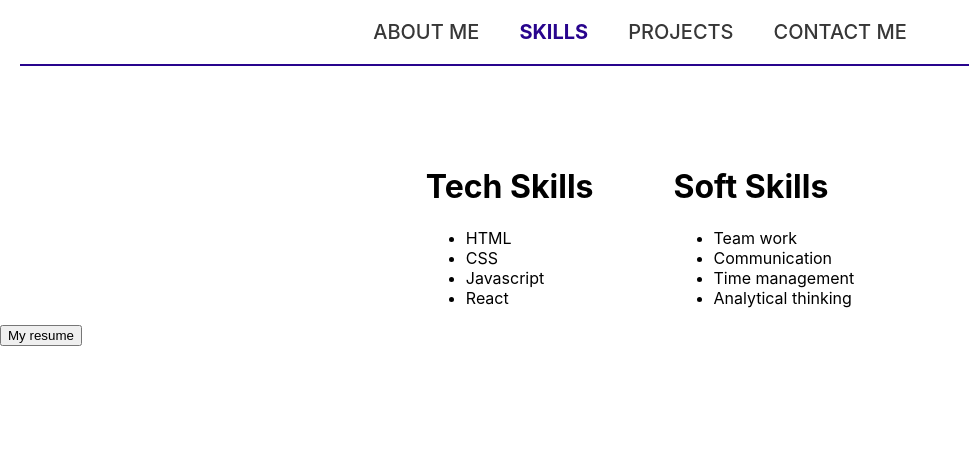
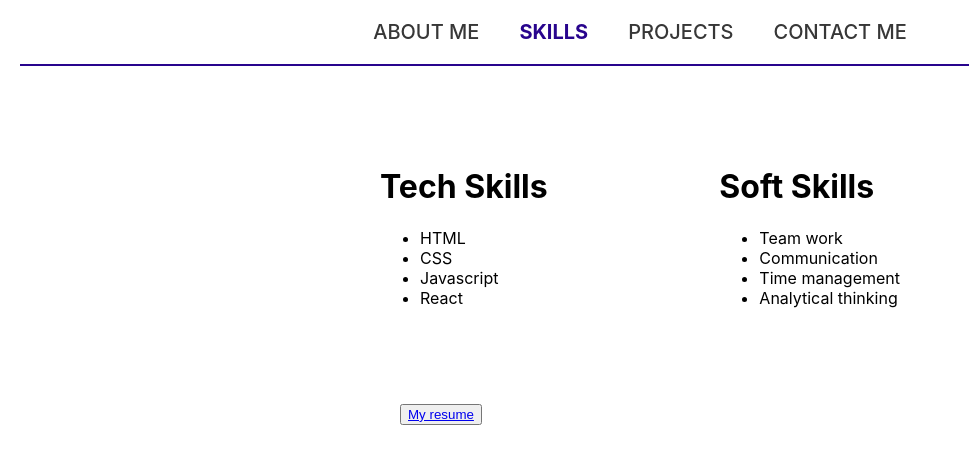
Before and after one commit to Nataly-Moskalenko/portfolio, a React (Create React App) app: page /portfolio/skills in a window 1280 px wide. Shown: the top 464 px of the page, without its empty margins (0-969 px from the left). Built offline with nearby package versions, Linux system fonts and the light colour scheme.

Commit message:
adds links to external url

```diff
--- a/src/components/ProjectCard/ProjectCard.jsx
+++ b/src/components/ProjectCard/ProjectCard.jsx
@@ -4,8 +4,15 @@ export default function ProjectCard({ project }) {
       <h1>{project.title}</h1>
       <p>{project.subtitle}</p>
       <p>{project.description}</p>
-      <img src={project.image} alt={project.title} width="" height="" />
-      <button>{project.link}</button>
+      {/* <img src={project.image} alt={project.title} width="" height="" /> */}
+      <button>
+        <a href={project.link} target="_blank" rel="noopener noreferrer">
+          Go to project {project.title}
+        </a>
+        {/* <Link to={{ pathname: `{project.link}` }} target="_blank">
+          My link
+        </Link> */}
+      </button>
     </div>
   );
 }
--- a/src/data.js
+++ b/src/data.js
@@ -4,9 +4,9 @@ export const projects = [
     title: 'WebStudio',
     subtitle: 'HTML, SASS, BEM, JavaScript, Mobile First Design',
     description:
-      'Individual project -two page website with responsive layout, burger menu, modal windows. Role: Developer.',
+      'Individual project -two page website with responsive layout, burger menu, modal windows.',
     image: '',
-    link: '',
+    link: 'https://nataly-moskalenko.github.io/goit-markup-hw-08/',
   },
   {
     id: '2',
@@ -15,24 +15,24 @@ export const projects = [
     description:
       'Team project - Landing Page for the company IceCream with responsive layout, burger menu, modal windows and attractive design. Role: Developer, I created a universal design for forms, developed the Advantages section.',
     image: '',
-    link: '',
+    link: 'https://makaronnik.github.io/ice-cream-landing/',
   },
   {
     id: '3',
     title: 'Image Search',
-    subtitle: 'HTML, SASS, JavaScript, Parcel',
+    subtitle: 'React',
     description:
-      'Individual project - development of the interface part of the program for searching and viewing images by keyword, using a public API. Role: Developer',
+      'Individual project - development of the interface part of the program for searching and viewing images by keyword, using a public API.',
     image: '',
-    link: '',
+    link: 'https://nataly-moskalenko.github.io/goit-react-hw-03-image-finder/',
   },
   {
     id: '4',
-    title: 'IceCream',
-    subtitle: 'HTML, SASS, JavaScript, Mobile First Design, Parcel, GIT',
+    title: 'Phonebook',
+    subtitle: 'React',
     description:
-      'Team project - Landing Page for the company IceCream with responsive layout, burger menu, modal windows and attractive design. Role: Developer, I created a universal design for forms, developed the Advantages section.',
+      'Individual project - ',
     image: '',
-    link: '',
+    link: 'https://nataly-moskalenko.github.io/goit-react-hw-08-phonebook/',
   }
 ];
--- a/src/pages/Contacts/Contacts.jsx
+++ b/src/pages/Contacts/Contacts.jsx
@@ -2,6 +2,11 @@ export default function Contacts() {
   return (
     <div>
       <h1>My contacts:</h1>
+      {/* <p>Email: nmoskalenko911@gmail.com</p> */}
+      <p>Telegram</p>
+      <p>LinkedIn</p>
+      <p>Github</p>
+      {/* <p>Sumy, Ukraine</p> */}
     </div>
   );
 }
--- a/src/pages/Skills/Skills.jsx
+++ b/src/pages/Skills/Skills.jsx
@@ -2,8 +2,8 @@ import css from './Skills.module.css';
 
 export default function Skills() {
   return (
-    <div>
-      <div className={css.skills}>
+    <div className={css.skills}>
+      <div className={css.skillsDescription}>
         <div>
           <h1>Tech Skills</h1>
           <ul>
@@ -23,7 +23,15 @@ export default function Skills() {
           </ul>
         </div>
       </div>
-      <button>My resume</button>
+      <button className={css.skillsButton}>
+        <a
+          href="https://drive.google.com/file/d/11YSRGboep4f1LNCS6N98BPAlrWmBYYa2/view"
+          target="_blank"
+          rel="noopener noreferrer"
+        >
+          My resume
+        </a>
+      </button>
     </div>
   );
 }
--- a/src/pages/Skills/Skills.module.css
+++ b/src/pages/Skills/Skills.module.css
@@ -1,6 +1,18 @@
-.skills {
+.skillsDescription {
   margin-top: 80px;
   display: flex;
   gap: 80px;
-  justify-content: center;
+  justify-content: space-between;
 }
+
+.skills {
+  width: 520px;
+  margin: 0 auto;
+}
+
+.skillsButton {
+  /* display: block;
+  margin: 40px auto; */
+  margin-left: 20px;
+  margin-top: 80px;
+}
```
Also changed, not shown: 2 other files (tests, documents, lock files or other folders).
